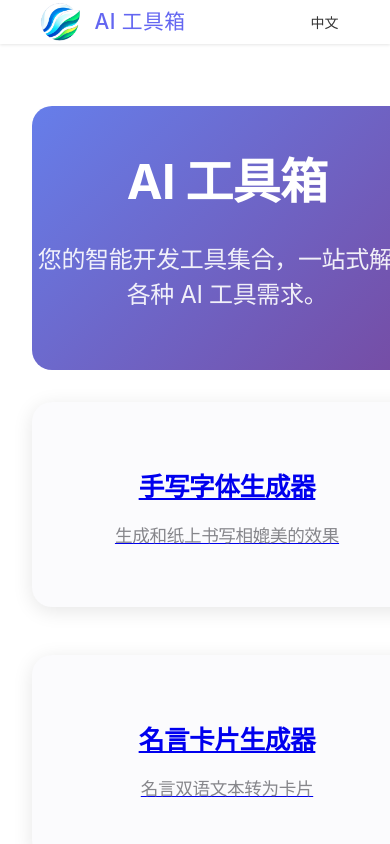
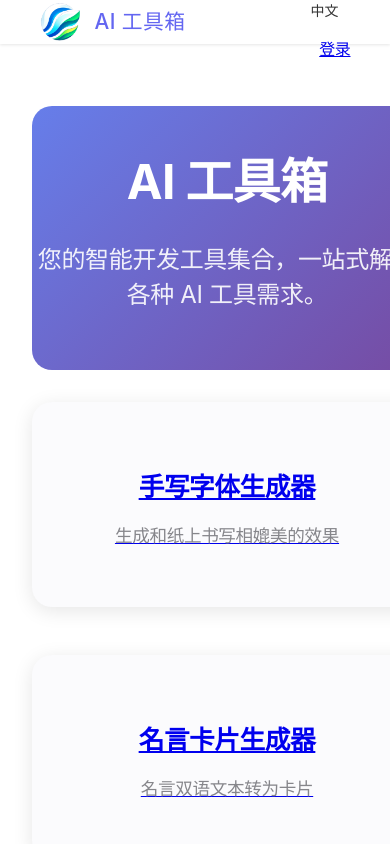
Before and after one commit to fisherdaddy/ai-toolbox, a React (Vite) app: page / in a window 390 px wide. Shown: the top 844 px of the page. Built offline with nearby package versions, Linux system fonts and the light colour scheme.

Commit message:
feature: add google login

```diff
--- a/package.json
+++ b/package.json
@@ -8,8 +8,10 @@
     "preview": "vite preview"
   },
   "dependencies": {
+    "@react-oauth/google": "^0.12.1",
     "antd": "^5.21.6",
     "html2canvas": "^1.4.1",
+    "jwt-decode": "^4.0.0",
     "react": "^18.2.0",
     "react-dom": "^18.2.0",
     "react-helmet": "^6.1.0",
--- a/src/App.jsx
+++ b/src/App.jsx
@@ -4,6 +4,7 @@ import Home from './pages/Home';
 import Header from './components/Header';
 import Footer from './components/Footer';
 import NotFound from './pages/NotFound';
+import Login from './pages/Login';
 
 const JsonFormatter = lazy(() => import('./components/JsonFormatter'));
 const TextToImage = lazy(() => import('./components/TextToImage'));
@@ -25,6 +26,7 @@ function App() {
           <Suspense fallback={<div>Loading...</div>}>
             <Routes>
               <Route path="/" element={<Home />} />
+              <Route path="/login" element={<Login />} />
               <Route path="/text2image" element={<TextToImage />} />
               <Route path="/json-formatter" element={<JsonFormatter />} />
               <Route path="/url-decode" element={<UrlDecode />} />
@@ -36,6 +38,7 @@ function App() {
               <Route path="/image-base64" element={<ImageBase64Converter />} />
               <Route path="/quote-card" element={<QuoteCard />} />
               <Route path="*" element={<NotFound />} />
+
             </Routes>
           </Suspense>
         </main>-
--- a/src/components/Header.jsx
+++ b/src/components/Header.jsx
@@ -1,13 +1,20 @@
+// src/components/Header.jsx
 import React from 'react';
-import { Link } from 'react-router-dom';
+import { Link, useNavigate } from 'react-router-dom';
 import LanguageSelector from './LanguageSelector';
 import { useTranslation } from '../js/i18n';
-import '../styles/Header.css'; // 确保创建并导入这个CSS文件
-// 导入 logo 图片
-import logo from '/assets/logo.png'; // 请确保路径正确
+import '../styles/Header.css';
+import logo from '/assets/logo.png';
 
 function Header() {
   const { t } = useTranslation();
+  const navigate = useNavigate();
+  const user = JSON.parse(localStorage.getItem('user'));
+
+  const handleLogout = () => {
+    localStorage.removeItem('user');
+    navigate('/login');
+  };
 
   return (
     <header>
@@ -18,7 +25,21 @@ function Header() {
             {t('title')}
           </Link>
         </div>
-        <LanguageSelector />
+        <div className="right-container">
+          <LanguageSelector />
+          <div className="auth-container">
+            {user ? (
+              <div className="user-info">
+                <span>
+                  {t('welcome')}, {user.name || user.given_name}
+                </span>
+                <button onClick={handleLogout}>{t('logout')}</button>
+              </div>
+            ) : (
+              <Link to="/login">{t('login')}</Link>
+            )}
+          </div>
+        </div>
       </nav>
     </header>
   );
--- a/src/data/i18n.json
+++ b/src/data/i18n.json
@@ -4,6 +4,9 @@
       "description": "AI Toolbox - A collection of AI tools including text cards, JSON formatter, URL decoder, OpenAI product releases summary, and global model price comparisons to help you accomplish various tasks effortlessly.",
       "slogan": "Your intelligent development toolset, a one-stop solution for all AI tool needs.",
       "keywords": "AI Toolbox, AI tools, text cards, JSON formatter, URL decoder, OpenAI products, model price comparison, online tools, free tools",
+      "welcome": "Welcome",
+      "login": "Login",
+      "logout": "Logout",
       "tools": {
         "text2image": {
           "title": "Text to Image Card",
@@ -93,6 +96,9 @@
       "description": "AI工具箱 - 集合了多种 AI 工具，如文字卡片、JSON 格式化、URL 解码器、OpenAI 产品发布汇总、全球各大模型价格对比，帮助您轻松完成各类任务。",
       "slogan": "您的智能开发工具集合，一站式解决各种 AI 工具需求。",
       "keywords": "AI工具箱，AI 工具，文字卡片，JSON 格式化，URL 解码器，OpenAI 产品，模型价格对比，在线工具，免费工具",
+      "welcome": "欢迎",
+      "login": "登录",
+      "logout": "退出登录",
       "tools": {
         "text2image": {
           "title": "文字卡片",
@@ -182,6 +188,9 @@
       "description": "AIツールボックス - テキストカード、JSONフォーマッター、URLデコーダー、OpenAI製品のリリースまとめ、世界のモデル価格比較など、多様なAIツールを集めたサイトです。さまざまなタスクを簡単にこなせます。",
       "slogan": "あなたのスマートな開発ツールセット、あらゆるAIツールのニーズをワンストップで解決します。",
       "keywords": "AIツールボックス、AIツール、テキストカード、JSONフォーマッター、URLデコーダー、OpenAI製品、モデル価格比較、オンラインツール、無料ツール",
+      "welcome": "ようこそ",
+      "login": "ログイン",
+      "logout": "ログアウト",
       "tools": {
         "text2image": {
           "title": "テキストから画像",
@@ -271,6 +280,9 @@
       "description": "AI 도구상자 - 텍스트 카드, JSON 포매터, URL 디코더, OpenAI 제품 출시 요약, 글로벌 모델 가격 비교 등 다양한 AI 도구를 모아 다양한 작업을 손쉽게 수행할 수 있도록 도와드립니다.",
       "slogan": "당신의 지능형 개발 도구 모음, 모든 AI 도구 요구 사항을 원스톱으로 해결합니다.",
       "keywords": "AI 도구상자, AI 도구, 텍스트 카드, JSON 포매터, URL 디코더, OpenAI 제품, 모델 가격 비교, 온라인 도구, 무료 도구",
+      "welcome": "환영합니다",
+      "login": "로그인",
+      "logout": "로그아웃",
       "tools": {
         "text2image": {
           "title": "텍스트를 이미지로",
--- a/src/main.jsx
+++ b/src/main.jsx
@@ -1,13 +1,17 @@
-import React from 'react'
-import ReactDOM from 'react-dom/client'
-import { BrowserRouter as Router } from 'react-router-dom'
-import App from './App'
-import './styles/main.css'
+// main.jsx
+import React from 'react';
+import ReactDOM from 'react-dom/client';
+import { BrowserRouter as Router } from 'react-router-dom';
+import { GoogleOAuthProvider } from '@react-oauth/google';
+import App from './App';
+import './styles/main.css';
 
 ReactDOM.createRoot(document.getElementById('root')).render(
   <React.StrictMode>
-    <Router>
-      <App />
-    </Router>
+    <GoogleOAuthProvider clientId="100542027781-fsbqmfab5rmcjmvngu42bace31bn70d6.apps.googleusercontent.com">
+      <Router>
+        <App />
+      </Router>
+    </GoogleOAuthProvider>
   </React.StrictMode>
-)
+);
--- /dev/null
+++ b/src/pages/Login.jsx
@@ -0,0 +1,40 @@
+// src/pages/Login.jsx
+import React, { useEffect } from 'react';
+import { useNavigate } from 'react-router-dom';
+import { GoogleLogin } from '@react-oauth/google';
+import * as jwt_decode from 'jwt-decode';
+
+const Login = () => {
+  const navigate = useNavigate();
+
+  const handleLoginSuccess = (credentialResponse) => {
+    const { credential } = credentialResponse;
+    const decoded = jwt_decode.default(credential);
+    // 将用户信息保存到 localStorage 或上下文
+    localStorage.setItem('user', JSON.stringify(decoded));
+    navigate('/'); // 登录成功后重定向到首页
+  };
+
+  const handleLoginError = () => {
+    console.log('登录失败');
+  };
+
+  useEffect(() => {
+    const user = localStorage.getItem('user');
+    if (user) {
+      navigate('/'); // 如果已登录，直接跳转到首页
+    }
+  }, [navigate]);
+
+  return (
+    <div className="login-container">
+      <h1>登录</h1>
+      <GoogleLogin
+        onSuccess={handleLoginSuccess}
+        onError={handleLoginError}
+      />
+    </div>
+  );
+};
+
+export default Login;
--- a/src/styles/Header.css
+++ b/src/styles/Header.css
@@ -21,13 +21,6 @@
   letter-spacing: 0.02em;
   color: #6366F1; /* 使用与图片中紫色渐变相近的颜色 */
   transition: color 0.2s ease;
-  }
-
-  header nav {
-    display: flex;
-    justify-content: space-between;
-    align-items: center;
-    padding: 10px 20px;
 }
 
 .logo-title-container {
@@ -57,3 +50,50 @@
     font-size: 1.3rem;
   }
 }
+
+header nav {
+  display: flex;
+  justify-content: space-between;
+  align-items: center;
+  padding: 10px 20px;
+}
+
+.right-container {
+  display: flex;
+  align-items: center;
+}
+
+.right-container > * {
+  margin-left: 15px;
+}
+
+.auth-container {
+  display: flex;
+  align-items: center;
+}
+
+.user-info {
+  display: flex;
+  align-items: center;
+}
+
+.user-info span {
+  margin-right: 10px;
+}
+
+.user-info button {
+  padding: 5px 10px;
+  cursor: pointer;
+}
+
+@media (max-width: 768px) {
+  .right-container {
+    flex-direction: column;
+    align-items: flex-end;
+  }
+
+  .right-container > * {
+    margin-left: 0;
+    margin-top: 10px;
+  }
+}
```
Lines whose indentation alone changed are shown as unchanged.
